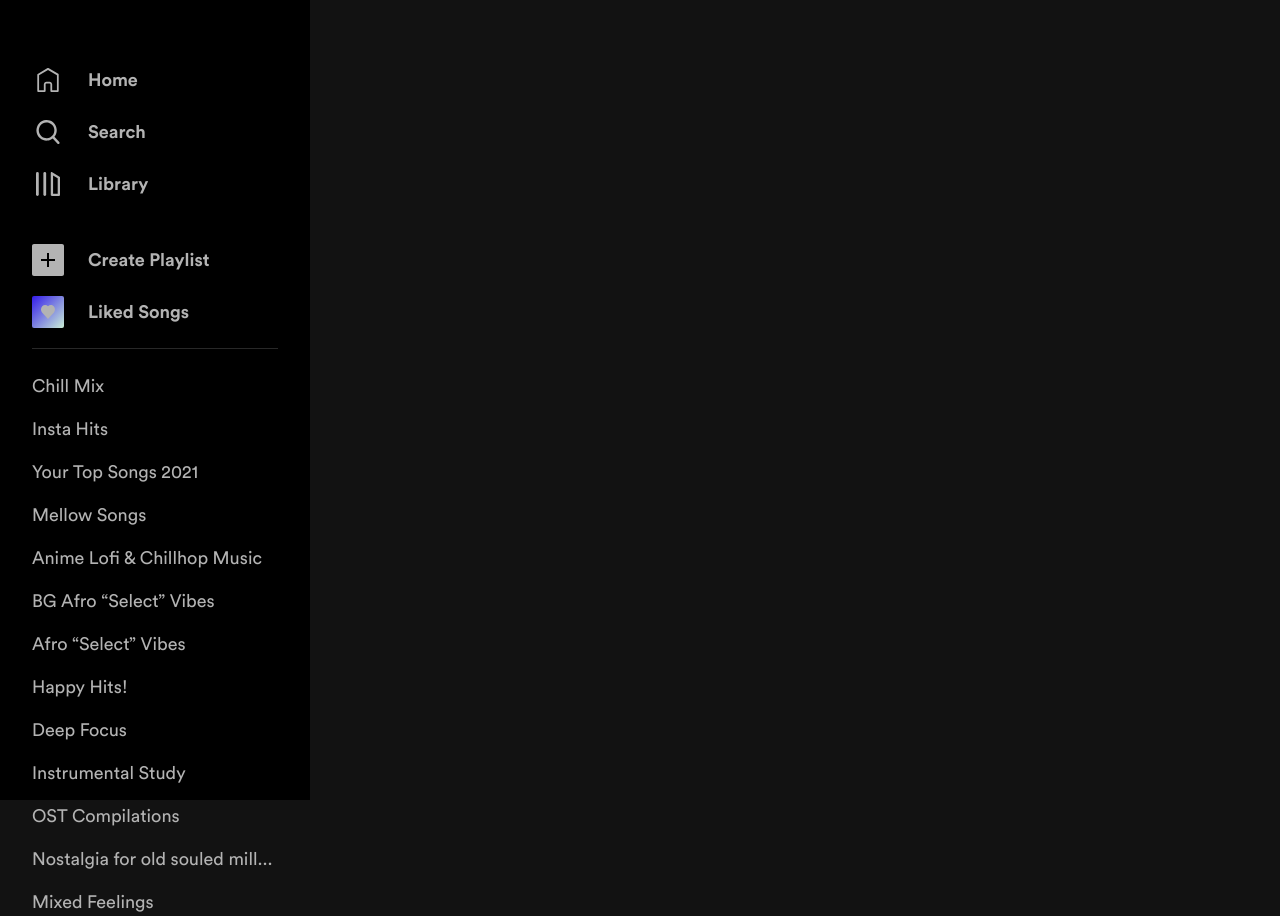
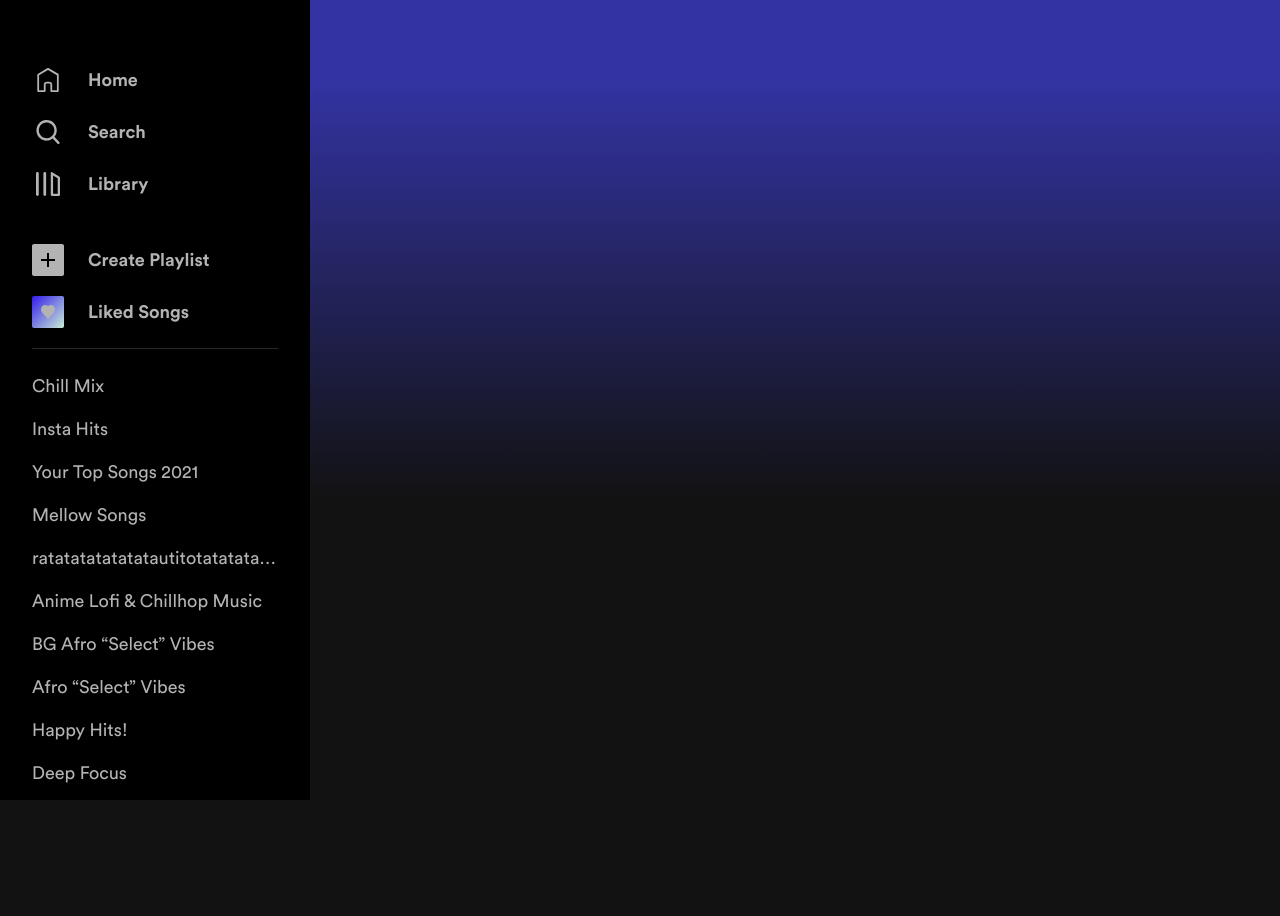
Before and after one commit to YuunsGit/spoteezer, a Next.js app: page / in a window 1280 px wide. After the commit the page ends 800 px from the top, so only its background shows below. Built offline with nearby package versions, Linux system fonts and the light colour scheme.

Commit message:
Change layout to grid, enhance left-sidebar layout

```diff
--- a/app/globals.css
+++ b/app/globals.css
@@ -1,3 +1,25 @@
 @tailwind base;
 @tailwind components;
 @tailwind utilities;
+
+.pretty-scroll {
+  scrollbar-width: thin;
+  scrollbar-color: transparent transparent;
+
+  &:hover {
+    scrollbar-color: #B3B3B3 transparent;
+  }
+
+  &::-webkit-scrollbar-track {
+    background: transparent;
+  }
+
+  &::-webkit-scrollbar {
+    width: 12px;
+  }
+
+  &::-webkit-scrollbar-thumb {
+    background-color: #B3B3B3;
+    border-radius: 100%;
+  }
+}
--- a/app/layout.tsx
+++ b/app/layout.tsx
@@ -2,6 +2,7 @@ import type { Metadata } from "next";
 import "./globals.css";
 import { cn } from "@/lib/utils";
 import { circularStd } from "@/assets/fonts/fonts";
+import LeftSidebar from "@/components/left-sidebar";
 
 export const metadata: Metadata = {
   title: "Spoteezer",
@@ -18,10 +19,13 @@ export default function RootLayout({
       <body
         className={cn(
           circularStd.variable,
-          "text-foreground bg-background font-sans antialiased",
+          "text-foreground box-border bg-background font-sans antialiased",
         )}
       >
-        {children}
+        <div className="isolate grid h-screen grid-cols-[auto_1fr] grid-rows-[1fr_auto] [grid-template-areas:'left-sidebar_main_right-sidebar''player_player_player']">
+          <LeftSidebar />
+          {children}
+        </div>
       </body>
     </html>
   );
--- a/app/page.tsx
+++ b/app/page.tsx
@@ -1,87 +1,7 @@
-import HomeIcon from "@/assets/icons/home.svg";
-import SearchIcon from "@/assets/icons/search.svg";
-import LibraryIcon from "@/assets/icons/library.svg";
-import CreatePlaylistIcon from "@/assets/icons/create-playlist.svg";
-import LikedSongsIcon from "@/assets/icons/liked-songs.svg";
-import Link from "next/link";
-
-const playlists = [
-  "Chill Mix",
-  "Insta Hits",
-  "Your Top Songs 2021",
-  "Mellow Songs",
-  "Anime Lofi & Chillhop Music",
-  "BG Afro “Select” Vibes",
-  "Afro “Select” Vibes",
-  "Happy Hits!",
-  "Deep Focus",
-  "Instrumental Study",
-  "OST Compilations",
-  "Nostalgia for old souled mill...",
-  "Mixed Feelings",
-];
-
 export default function Home() {
   return (
-    <div className="flex min-h-screen">
-      <header className="sticky max-h-screen w-[310px] bg-black px-8 pt-11">
-        <section className="border-b border-[#282828] py-5">
-          <nav>
-            <ul className="space-y-5">
-              <li>
-                <Link
-                  href="/"
-                  className="flex items-center gap-6 text-lg font-bold leading-normal transition-colors hover:text-white"
-                >
-                  <HomeIcon className="size-8 p-1" />
-                  Home
-                </Link>
-              </li>
-              <li>
-                <Link
-                  href="/"
-                  className="flex items-center gap-6 text-lg font-bold leading-normal transition-colors hover:text-white"
-                >
-                  <SearchIcon className="size-8 p-1" />
-                  Search
-                </Link>
-              </li>
-              <li>
-                <Link
-                  href="/"
-                  className="flex items-center gap-6 text-lg font-bold leading-normal transition-colors hover:text-white"
-                >
-                  <LibraryIcon className="size-8 p-1" />
-                  Library
-                </Link>
-              </li>
-            </ul>
-          </nav>
-          <div className="mt-11 space-y-5">
-            <button className="flex items-center gap-6 text-lg font-bold leading-normal transition-colors hover:text-white">
-              <CreatePlaylistIcon className="size-8" />
-              Create Playlist
-            </button>
-            <button className="flex items-center gap-6 text-lg font-bold leading-normal transition-colors hover:text-white">
-              <LikedSongsIcon className="size-8" />
-              Liked Songs
-            </button>
-          </div>
-        </section>
-        <section className="mt-6">
-          <ul>
-            {playlists.map((playlist) => (
-              <li key={playlist} className="mt-4">
-                <button className="text-lg leading-normal transition-colors hover:text-white">
-                  {playlist}
-                </button>
-              </li>
-            ))}
-          </ul>
-        </section>
-      </header>
-      <main className="flex-grow"></main>
-      <div className="w-0 max-w-[346px]"></div>
-    </div>
+    <main className="bg-gradient-to-b from-[#3333A3] from-[16%] bg-[length:100%_500px] bg-no-repeat">
+      <section></section>
+    </main>
   );
 }
--- /dev/null
+++ b/components/header.tsx
@@ -0,0 +1,16 @@
+import ArrowIcon from "@/assets/icons/arrow.svg";
+
+export default function Header() {
+  return (
+    <section className="sticky px-10 py-5">
+      <div className="flex gap-5">
+        <button className="disabled:cursor-not-allowed disabled:opacity-75">
+          <ArrowIcon className="size-10 rotate-180" />
+        </button>
+        <button className="disabled:cursor-not-allowed disabled:opacity-75">
+          <ArrowIcon className="size-10" />
+        </button>
+      </div>
+    </section>
+  );
+}
--- /dev/null
+++ b/components/left-sidebar.tsx
@@ -0,0 +1,94 @@
+import Link from "next/link";
+import HomeIcon from "@/assets/icons/home.svg";
+import SearchIcon from "@/assets/icons/search.svg";
+import LibraryIcon from "@/assets/icons/library.svg";
+import CreatePlaylistIcon from "@/assets/icons/create-playlist.svg";
+import LikedSongsIcon from "@/assets/icons/liked-songs.svg";
+
+const playlists = [
+  "Chill Mix",
+  "Insta Hits",
+  "Your Top Songs 2021",
+  "Mellow Songs",
+  "ratatatatatatatautitotatatatatamutiotatata",
+  "Anime Lofi & Chillhop Music",
+  "BG Afro “Select” Vibes",
+  "Afro “Select” Vibes",
+  "Happy Hits!",
+  "Deep Focus",
+  "Instrumental Study",
+  "OST Compilations",
+  "Nostalgia for old souled mill...",
+  "Mixed Feelings",
+];
+
+export default function LeftSidebar() {
+  return (
+    <section className="flex w-[310px] flex-col overflow-hidden bg-black pt-11 [grid-area:left-sidebar]">
+      <div className="mx-8 border-b border-[#282828] py-5">
+        <nav>
+          <ul className="space-y-5">
+            <li>
+              <Link
+                href="/"
+                className="flex items-center gap-6 text-lg font-bold leading-normal transition-colors hover:text-white"
+              >
+                <HomeIcon className="size-8 p-1" />
+                Home
+              </Link>
+            </li>
+            <li>
+              <Link
+                href="/search"
+                className="flex items-center gap-6 text-lg font-bold leading-normal transition-colors hover:text-white"
+              >
+                <SearchIcon className="size-8 p-1" />
+                Search
+              </Link>
+            </li>
+            <li>
+              <Link
+                href="/library"
+                className="flex items-center gap-6 text-lg font-bold leading-normal transition-colors hover:text-white"
+              >
+                <LibraryIcon className="size-8 p-1" />
+                Library
+              </Link>
+            </li>
+          </ul>
+        </nav>
+        <div className="mt-11 space-y-5">
+          <Link
+            href=""
+            className="flex items-center gap-6 text-lg font-bold leading-normal transition-colors hover:text-white"
+          >
+            <CreatePlaylistIcon className="size-8" />
+            Create Playlist
+          </Link>
+          <Link
+            href=""
+            className="flex items-center gap-6 text-lg font-bold leading-normal transition-colors hover:text-white"
+          >
+            <LikedSongsIcon className="size-8" />
+            Liked Songs
+          </Link>
+        </div>
+      </div>
+      <ul className="pretty-scroll mt-6 overflow-y-auto overscroll-contain transition-all">
+        {playlists.map((playlist) => (
+          <li
+            key={playlist}
+            className="mx-8 mb-4 overflow-hidden [overflow-wrap:anywhere]"
+          >
+            <Link
+              href=""
+              className="line-clamp-1 text-lg leading-normal transition-colors hover:text-white"
+            >
+              {playlist}
+            </Link>
+          </li>
+        ))}
+      </ul>
+    </section>
+  );
+}
```
Also changed, not shown: assets/icons/arrow.svg (added).
